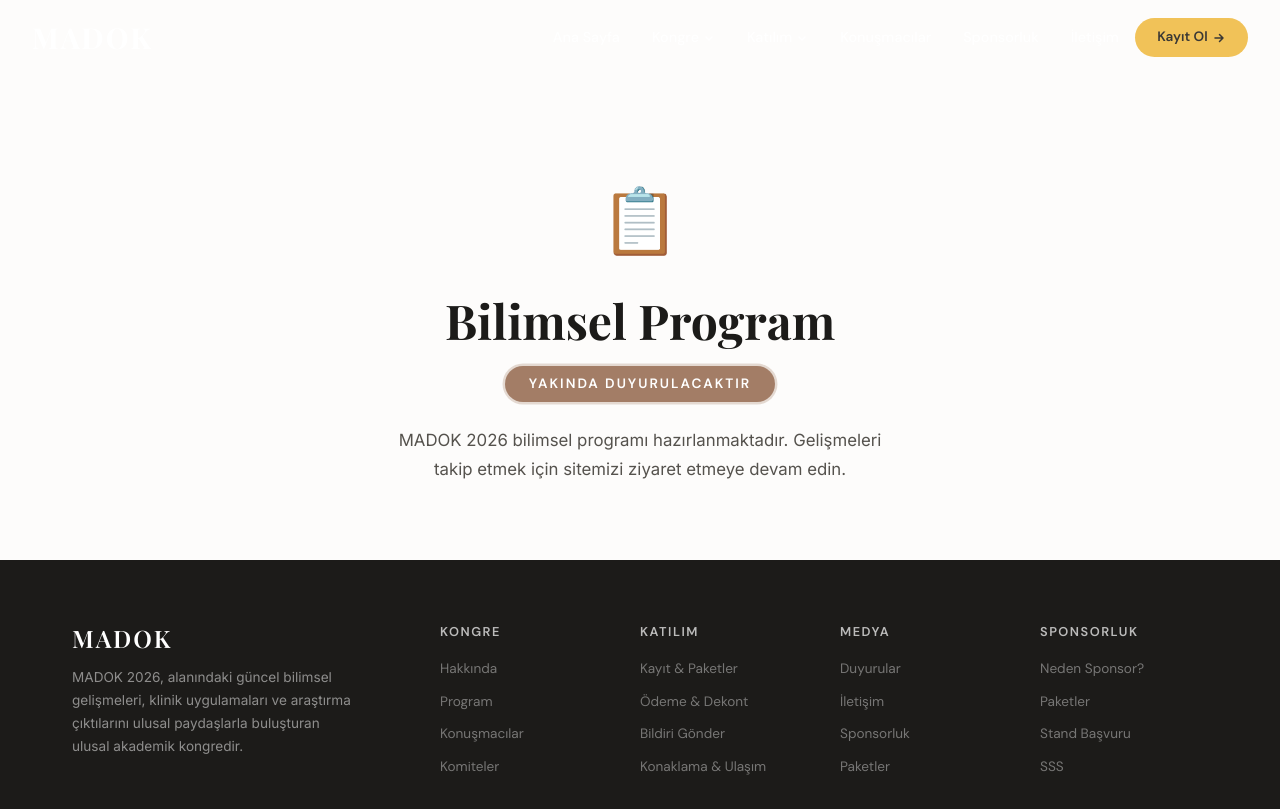
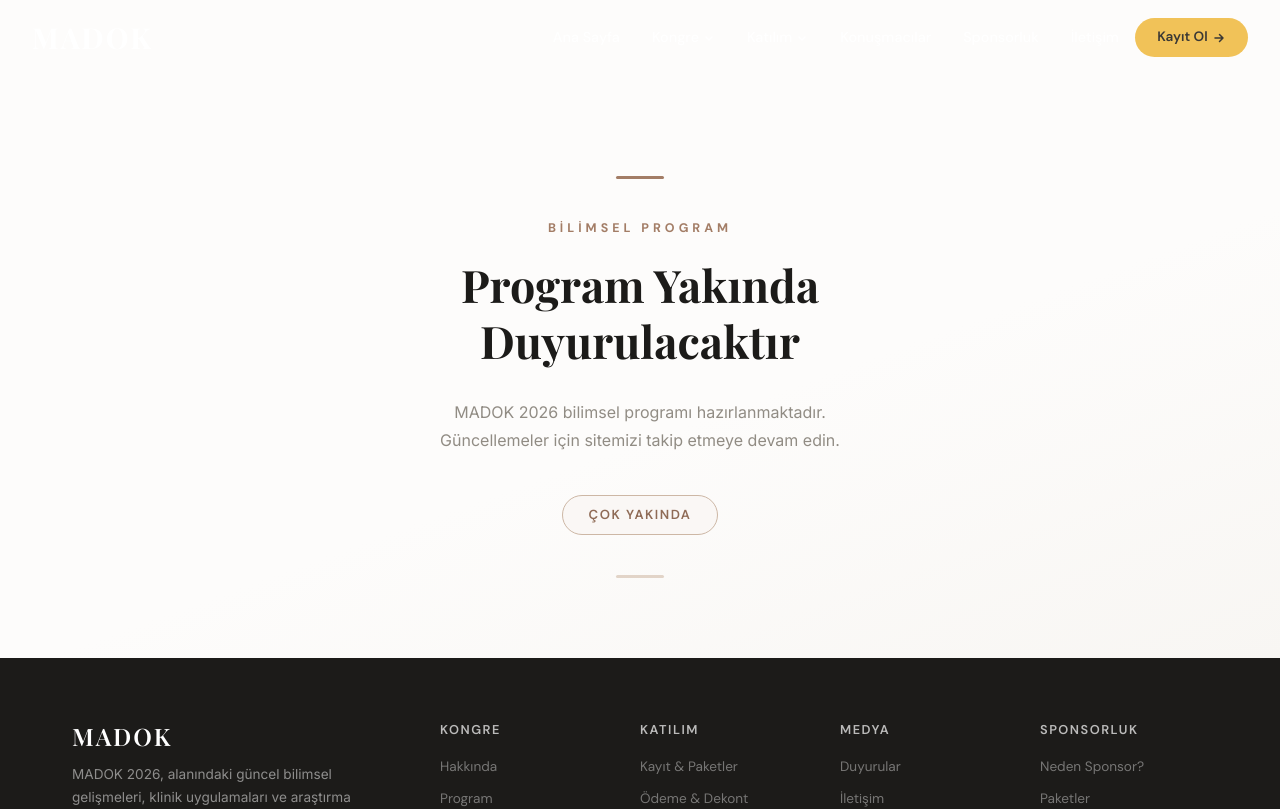
Before and after one commit to mmertsahinn/madok-2026, a Next.js app: page /program in a window 1280 px wide. Shown: the top 809 px of the page. Built offline with nearby package versions, Linux system fonts and the light colour scheme; a web font is replaced by a local one.

Commit message:
fix: program page professional design, remove emoji

```diff
--- a/src/app/program/page.tsx
+++ b/src/app/program/page.tsx
@@ -11,44 +11,84 @@ export default function ProgramPage() {
   return (
     <>
       <Navbar />
-      <div style={{ paddingTop: "6rem", minHeight: "70vh", display: "flex", alignItems: "center", justifyContent: "center" }}>
-        <div style={{ textAlign: "center", padding: "4rem 2rem" }}>
-          <div style={{ fontSize: "4rem", marginBottom: "1.5rem" }}>📋</div>
+      <div style={{
+        paddingTop: "6rem",
+        minHeight: "80vh",
+        display: "flex",
+        alignItems: "center",
+        justifyContent: "center",
+        background: "linear-gradient(160deg, var(--bg-primary) 60%, var(--bg-secondary) 100%)",
+      }}>
+        <div style={{ textAlign: "center", padding: "5rem 2rem", maxWidth: "640px", margin: "0 auto" }}>
+
+          {/* Dekoratif çizgi üst */}
+          <div style={{
+            width: "48px",
+            height: "3px",
+            background: "var(--primary-500)",
+            margin: "0 auto 2.5rem",
+            borderRadius: "2px",
+          }} />
+
+          <p style={{
+            fontFamily: "var(--font-ui)",
+            fontSize: "0.78rem",
+            fontWeight: 700,
+            letterSpacing: "4px",
+            textTransform: "uppercase",
+            color: "var(--primary-500)",
+            marginBottom: "1.2rem",
+          }}>
+            Bilimsel Program
+          </p>
+
           <h1 style={{
             fontFamily: "var(--font-heading)",
-            fontSize: "clamp(2rem, 5vw, 3rem)",
+            fontSize: "clamp(2rem, 4vw, 2.8rem)",
             color: "var(--text-primary)",
-            marginBottom: "1rem",
             fontWeight: 700,
+            lineHeight: 1.25,
+            marginBottom: "1.8rem",
           }}>
-            Bilimsel Program
+            Program Yakında<br />Duyurulacaktır
           </h1>
-          <div style={{
+
+          <p style={{
+            fontFamily: "var(--font-body)",
+            fontSize: "1rem",
+            color: "var(--text-muted)",
+            lineHeight: 1.8,
+            marginBottom: "2.5rem",
+          }}>
+            MADOK 2026 bilimsel programı hazırlanmaktadır.<br />
+            Güncellemeler için sitemizi takip etmeye devam edin.
+          </p>
+
+          {/* Badge */}
+          <span style={{
             display: "inline-block",
-            padding: "0.5rem 1.5rem",
-            background: "var(--primary-500)",
-            color: "white",
+            padding: "0.55rem 1.6rem",
+            border: "1px solid var(--primary-300)",
+            color: "var(--primary-600)",
             borderRadius: "50px",
             fontFamily: "var(--font-ui)",
-            fontSize: "0.85rem",
+            fontSize: "0.82rem",
             fontWeight: 600,
-            letterSpacing: "2px",
+            letterSpacing: "1.5px",
             textTransform: "uppercase",
-            marginBottom: "1.5rem",
-            animation: "pulse-badge 2.5s ease-in-out infinite",
+            background: "var(--primary-50)",
           }}>
-            Yakında Duyurulacaktır
-          </div>
-          <p style={{
-            fontFamily: "var(--font-body)",
-            fontSize: "1.05rem",
-            color: "var(--text-secondary)",
-            maxWidth: "520px",
-            margin: "0 auto",
-            lineHeight: 1.7,
-          }}>
-            MADOK 2026 bilimsel programı hazırlanmaktadır. Gelişmeleri takip etmek için sitemizi ziyaret etmeye devam edin.
-          </p>
+            Çok Yakında
+          </span>
+
+          {/* Dekoratif çizgi alt */}
+          <div style={{
+            width: "48px",
+            height: "3px",
+            background: "var(--primary-200)",
+            margin: "2.5rem auto 0",
+            borderRadius: "2px",
+          }} />
         </div>
       </div>
       <Footer />
```
